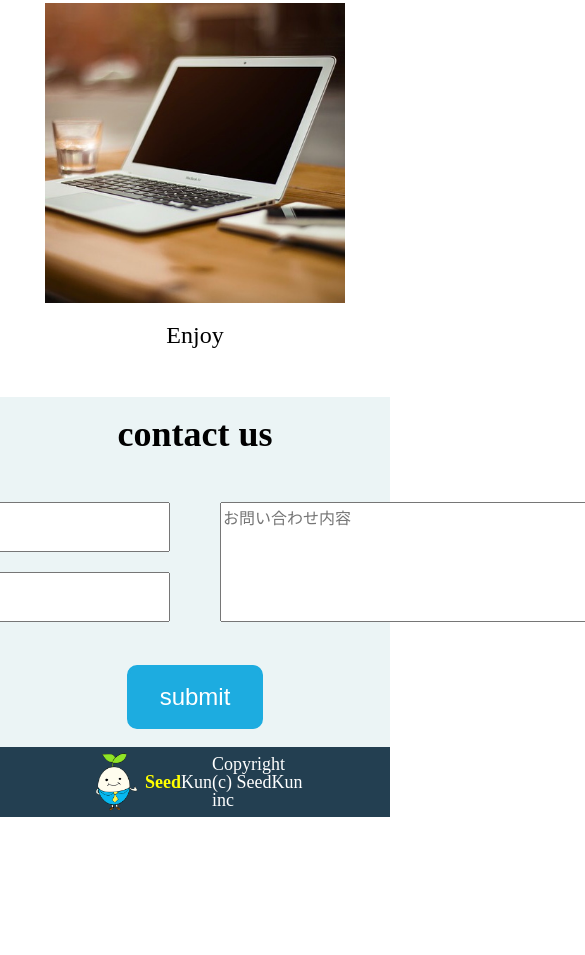
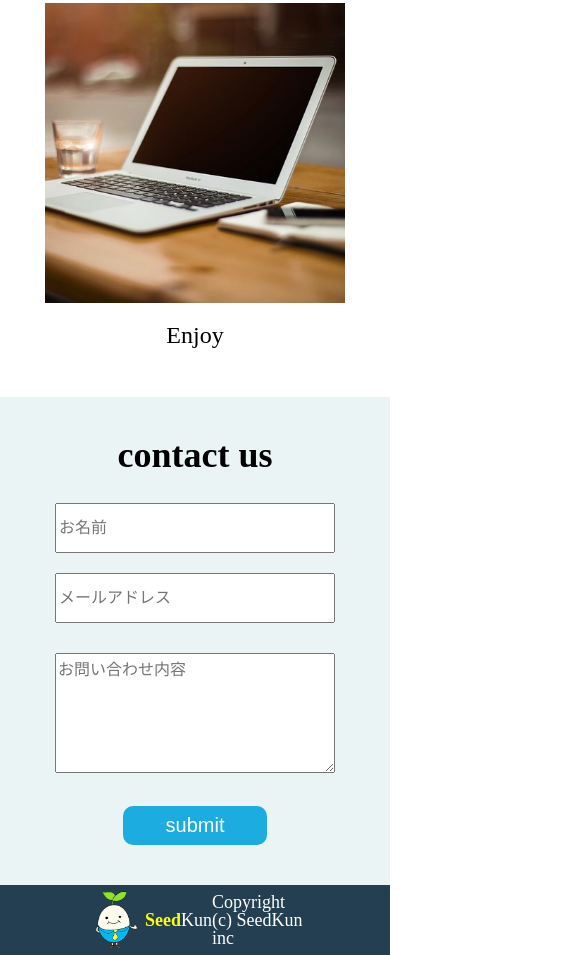
Before and after one commit to naokishigeta/welcome_nexseed2, a plain HTML site: page index.html in a window 390 px wide. Shown: the part 1481-2436 px from the top of the page, 585 px wide, since content can reach past the window. Before the commit the page ends 2298 px from the top, so only its background shows below. Drawn offline with Linux system fonts and the light colour scheme.

Commit message:
adit style css

```diff
--- a/css/style.css
+++ b/css/style.css
@@ -249,6 +249,8 @@ footer .footer-right{
 /*タブレットに対応します*/
 
 @media screen and (max-width:960px){
+
+  /*curriculumここから*/
   .img-box{
   flex-wrap: wrap;
   align-content: center;
@@ -259,4 +261,38 @@ footer .footer-right{
   margin-right: 0px;
 }
 
+/*curriculumここまで*/
+
+/*contactここから*/
+.contact{
+  height:100%;
+  padding:40px 20px;
 }
+
+.contact .form{
+  flex-flow: column nowrap;
+  margin:30px 0;
+}
+
+.form-left{
+  margin-right: 0;
+  margin-bottom:30px;
+
+}
+
+.form .name,
+.form .email{
+  width:80%;
+}
+
+.form .inquiry{
+  width:80%;
+}
+
+.contact button{
+  font-size:20px;
+  padding:5px 40px;
+  box-sizing:border-box;
+}
+
+}
```
